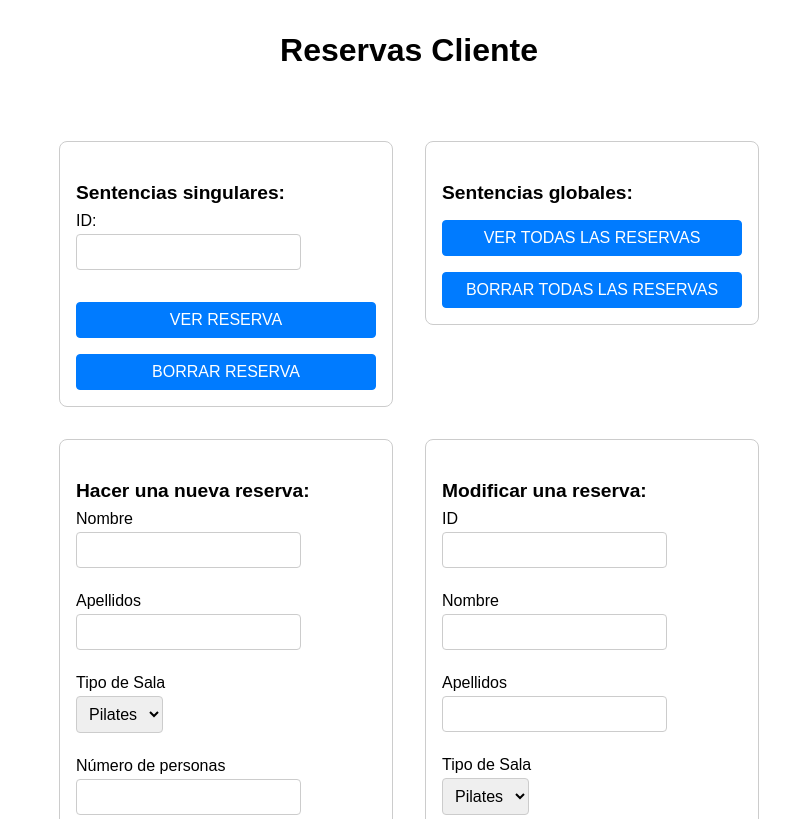
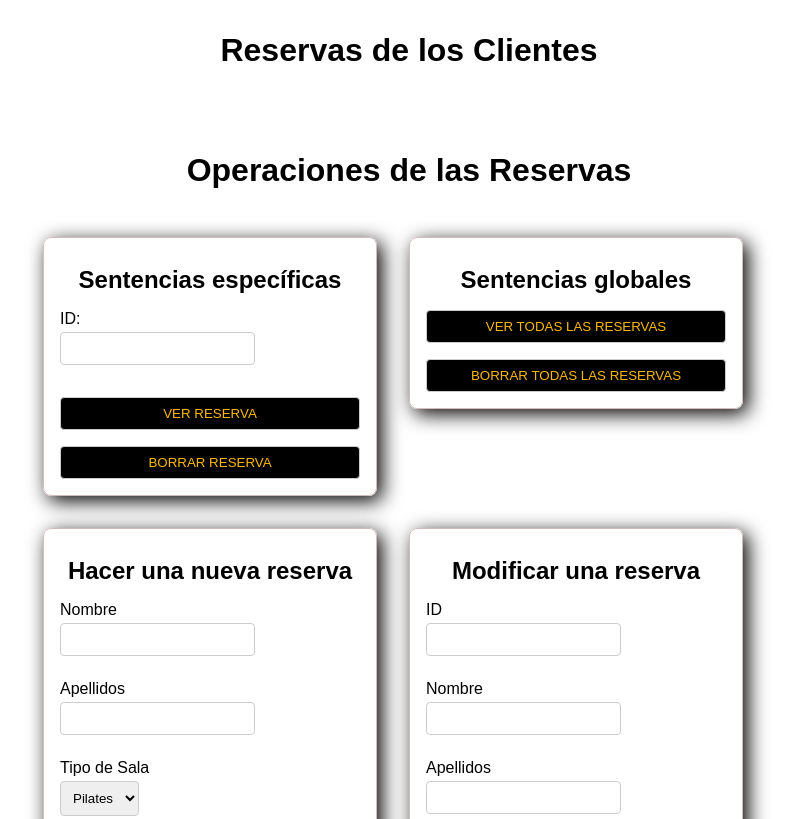
Before and after one commit to carloscl2001/FitnessZone-Admin, a website: page public/index.html in a window 1280 px wide. Shown: the top 819 px of the page, without its empty margins (231-1026 px from the left). Drawn offline with Linux system fonts and the light colour scheme; no server answers.

Commit message:
actualizacion de CSS

```diff
--- a/public/index.css
+++ b/public/index.css
@@ -1,32 +1,3 @@
-/* estilos de las tablas */
-table {
-  border-collapse: collapse;
-  width: 100%;
-  margin-bottom: 1em;
-  font-family: Arial, sans-serif;
-}
-
-th, td {
-  padding: 0.5em;
-  text-align: left;
-  border-bottom: 1px solid #ddd;
-}
-
-th {
-  background-color: #f2f2f2;
-  color: #333;
-}
-
-tr:nth-child(even) {
-  background-color: #f2f2f2;
-}
-
-tr:hover {
-  background-color: #ddd;
-}
-
-/* Estilos generales */
-
 html {
   font-size: 16px;
 }
@@ -40,7 +11,7 @@ body {
   align-items: center;
 }
 
-h1, h2, h3 {
+h1, h2 {
   margin: 0;
 }
 
@@ -52,15 +23,40 @@ h1 {
 
 h2 {
   font-size: 1.5rem;
-  margin-top: 1.5rem;
+  margin-top: 0.5em;
   margin-bottom: 1rem;
+  text-align: center;
 }
 
-h3 {
-  font-size: 1.2rem;
-  margin-top: 1rem;
-  margin-bottom: 0.5rem;
+/* estilos de las tablas */
+table {
+    border-collapse: collapse;
+    width: 100%;
+    margin-bottom: 1em;
+    font-family: Arial, sans-serif;
+    border: 2px solid black;
+    box-shadow: 5px 5px 20px rgb(0, 0, 0)
   }
+
+  th, td {
+    padding: 0.5em;
+    text-align: left;
+    border-bottom: 1px solid #ddd;
+  }
+
+  th {
+    background-color: black;
+    color: #FCB900;
+  }
+
+  tr:nth-child(even) {
+    background-color: #f2f2f2;
+  }
+
+  tr:hover {
+    background-color: #ddd;
+  }
+
 
 label {
   display: block;
@@ -69,7 +65,6 @@ label {
 
 input[type="text"], input[type="number"], select, input[type="date"], input[type="time"], input[type="button"] {
   font-family: inherit;
-  font-size: inherit;
   padding: 0.5rem;
   border-radius: 0.25rem;
   border: 1px solid #ccc;
@@ -78,58 +73,49 @@ input[type="text"], input[type="number"], select, input[type="date"], input[type
 }
 
 input[type="button"] {
-  background-color: #007bff;
-  color: #fff;
-  border-color: #007bff;
   cursor: pointer;
+  color: #FCB900;
+  background-color: black;
 }
 
-input[type="button"]:hover {
-  background-color: #0069d9;
-  border-color: #0062cc;
+input[type="button"]:hover{
+    cursor: pointer;
+    color: black;
+    background-color: #FCB900;
+    font-style: bold;
 }
 
-input[type="button"]:focus {
-  outline: none;
-  box-shadow: 0 0 0 0.2rem rgba(0, 123, 255, 0.5);
-}
 
 /* Estilos específicos de la página */
 
-#resReserva {
+#TablaReservas {
   font-weight: bold;
   margin-top: 1rem;
 }
 
-#acciones1, #acciones2 {
+#reservas, #acciones1, #acciones2 {
     display: flex;
     flex-wrap: wrap;
     justify-content: center;
     align-items: flex-start;
     margin-top: 2rem;
+    background-color: white;
+    margin: 1em;
 }
 
 #acciones1 > div, #acciones2 > div {
     margin-right: 2rem;
 }
 
-#acciones1 > div:last-of-type, #acciones2 > div:last-of-type {
-  margin-right: 0;
+#Especificas, #Globales, #anadir, #modificar {
+  width: 300px;
+  border-radius: 0.5rem;
+  border: 1px solid #d1bdbd;
+  padding: 1rem;
+  box-shadow: 5px 5px 20px rgb(0, 0, 0)
 }
 
-#Singulares, #Globales, #anadir, #modificar {
-  width: 300px;
-  border-radius: 0.5rem;
-  border: 1px solid #ccc;
-  padding: 1rem;
-}
-
-#Singulares h2, #Globales h2, #anadir h2, #modificar h2 {
-  font-size: 1.2rem;
-  margin-bottom: 0.5rem;
-}
-
-#Singulares input[type="button"], #Globales input[type="button"], #anadir input[type="button"], #modificar input[type="button"] {
+#Especificas input[type="button"], #Globales input[type="button"], #anadir input[type="button"], #modificar input[type="button"] {
   display: block;
   margin-top: 1rem;
   margin-bottom: 0;
--- a/public/index.html
+++ b/public/index.html
@@ -11,12 +11,13 @@
     <link href="index.css" rel="stylesheet" type="text/css">
 </head>
 <body onload="getAllReservas()">
-    <h1>Reservas Cliente</h1>
-
-    <h3 id="resReserva"></h3>
+    <h1>Reservas de los Clientes</h1>
+    <h3 id="TablaReservas"></h3>
+    <h1>Operaciones de las Reservas</h1>
+    <div id="reservas">
         <div id="acciones1">
-        <div id = "Singulares">
-            <h2>Sentencias singulares:</h2>
+            <div id = "Especificas">
+                <h2>Sentencias específicas</h2>
                 <form id="getDeleteForm">
                     <label for="idUsuario">ID:</label>
                     <input type="text" id="idUsuario" name="idUsuario" required><br>
@@ -27,7 +28,7 @@
             </div>
 
             <div id = "Globales">
-            <h2>Sentencias globales:</h2>
+                <h2>Sentencias globales</h2>
                 <input type="button" value="VER TODAS LAS RESERVAS" onclick="getAllReservas()" />
                 <input type="button" value="BORRAR TODAS LAS RESERVAS" onclick="deleteAllReservas()" />
             </div>
@@ -35,7 +36,7 @@
         </div>
         <div id="acciones2">
             <div id = "anadir">
-            <h2>Hacer una nueva reserva:</h2>
+                <h2>Hacer una nueva reserva</h2>
                 <form id="postReservaForm">
                     <label for="nombre">Nombre</label>
                     <input type="text" id="nombre" name="nombre" required><br>
@@ -80,7 +81,7 @@
             </div>
 
             <div id = "modificar">
-            <h2>Modificar una reserva:</h2>
+                <h2>Modificar una reserva</h2>
                 <form id="putReservaForm">
                     <label for="idUsuario">ID</label>
                     <input type="text" id="idUsuario2" name="idUsuario" required><br>
@@ -127,5 +128,6 @@
                 </form>
             </div>
         </div>
+    </div>
 </body>
 </html>
--- a/public/js/wsinvocations.js
+++ b/public/js/wsinvocations.js
@@ -47,8 +47,6 @@ function postReserva() {
         "fecha": $('#fecha').val(),
         "tramo": $('#tramo').val()
     };
-
-
 
     $.ajax({
         type: "POST",
@@ -138,6 +136,7 @@ function deleteReserva(reservaId) {
 function mostrarTabla(data){
     var tabla = "<table><thead><tr><th>ID</th><th>Nombre</th><th>Apellidos</th><th>Número de personas</th><th>Tipo</th><th>Fecha</th><th>Hora de inicio</th></tr></thead><tbody>";
     for (var i = 0; i < data.length; i++) {
+        bool = true;
         var tipoSala = '';
         if (data[i].pilates === true) {
             tipoSala = 'Pilates';
@@ -149,5 +148,5 @@ function mostrarTabla(data){
         tabla += "<tr><td>" + data[i]._id + "</td><td>" + data[i].nombre + "</td><td>" + data[i].apellidos + "</td><td>" + data[i].personas + "</td><td>" + tipoSala + "</td><td>" + data[i].fecha + "</td><td>" + data[i].tramo + "</td></tr>";
     }
     tabla += "</tbody></table>";
-    $("#resReserva").html(tabla);
+    $("#TablaReservas").html(tabla);
 }
```
Lines whose indentation alone changed are shown as unchanged.
